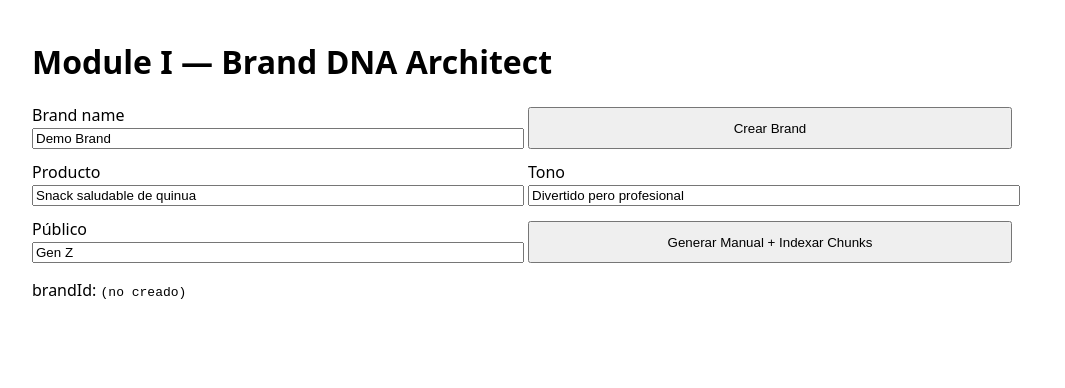
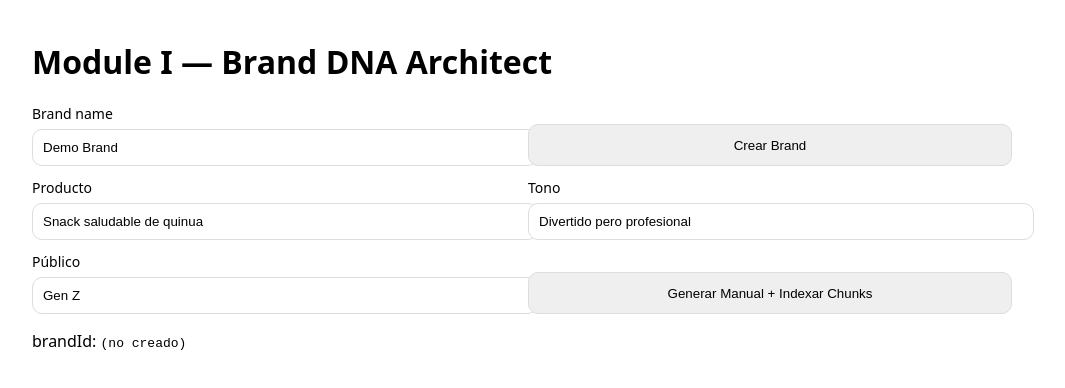
Before and after one commit to BrigitteMendez1302/content-suite-frontend, a React (Vite) app: page / in a window 1280 px wide. Shown: the top 388 px of the page, without its empty margins (118-1183 px from the left). Built offline with nearby package versions, Linux system fonts and the light colour scheme; no server answers.

Commit message:
add: styles

```diff
--- a/src/main.tsx
+++ b/src/main.tsx
@@ -1,6 +1,7 @@
 import React from "react";
 import ReactDOM from "react-dom/client";
 import App from "./App";
+import "./styles.css";
 
 ReactDOM.createRoot(document.getElementById("root")!).render(
   <React.StrictMode>
--- /dev/null
+++ b/src/styles.css
@@ -0,0 +1,9 @@
+:root { font-family: system-ui, Arial; }
+.container { max-width: 980px; margin: 40px auto; padding: 16px; }
+.card { border: 1px solid #eee; border-radius: 12px; padding: 16px; box-shadow: 0 2px 10px rgba(0,0,0,.05); }
+.grid { display: grid; gap: 12px; grid-template-columns: 1fr 1fr; }
+label { display:block; font-size: 14px; }
+input { width: 100%; padding: 10px; border-radius: 10px; border: 1px solid #ddd; margin-top: 6px; }
+button { padding: 10px 14px; border-radius: 10px; border: 1px solid #ddd; cursor: pointer; }
+button:disabled { opacity:.6; cursor:not-allowed; }
+pre { background:#0f172a; color:#e2e8f0; padding: 12px; border-radius: 12px; overflow:auto; }
```
